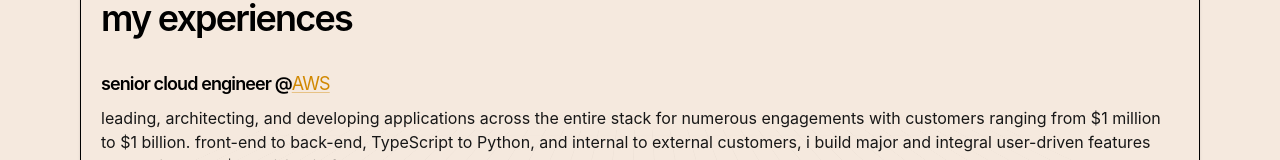
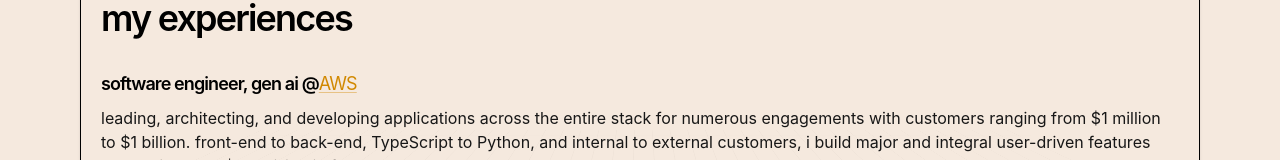
Before and after one commit to adiadd/adiadd.github.io, a Next.js app: page /experience in a window 1280 px wide. Shown: the part 152-312 px from the top of the page. Built offline with nearby package versions, Linux system fonts and the light colour scheme.

Commit message:
fix: update job title in experience page

```diff
--- a/src/app/experience/page.tsx
+++ b/src/app/experience/page.tsx
@@ -12,7 +12,7 @@ export default function Page() {
         <TypeWriter text="my experiences" delay={100} />
       </h1>
       <h2 className="mb-2 text-lg font-semibold tracking-tighter">
-        senior cloud engineer @{""}
+        software engineer, gen ai @
         <strong>
           <a
             href="https://aws.amazon.com/"
```
